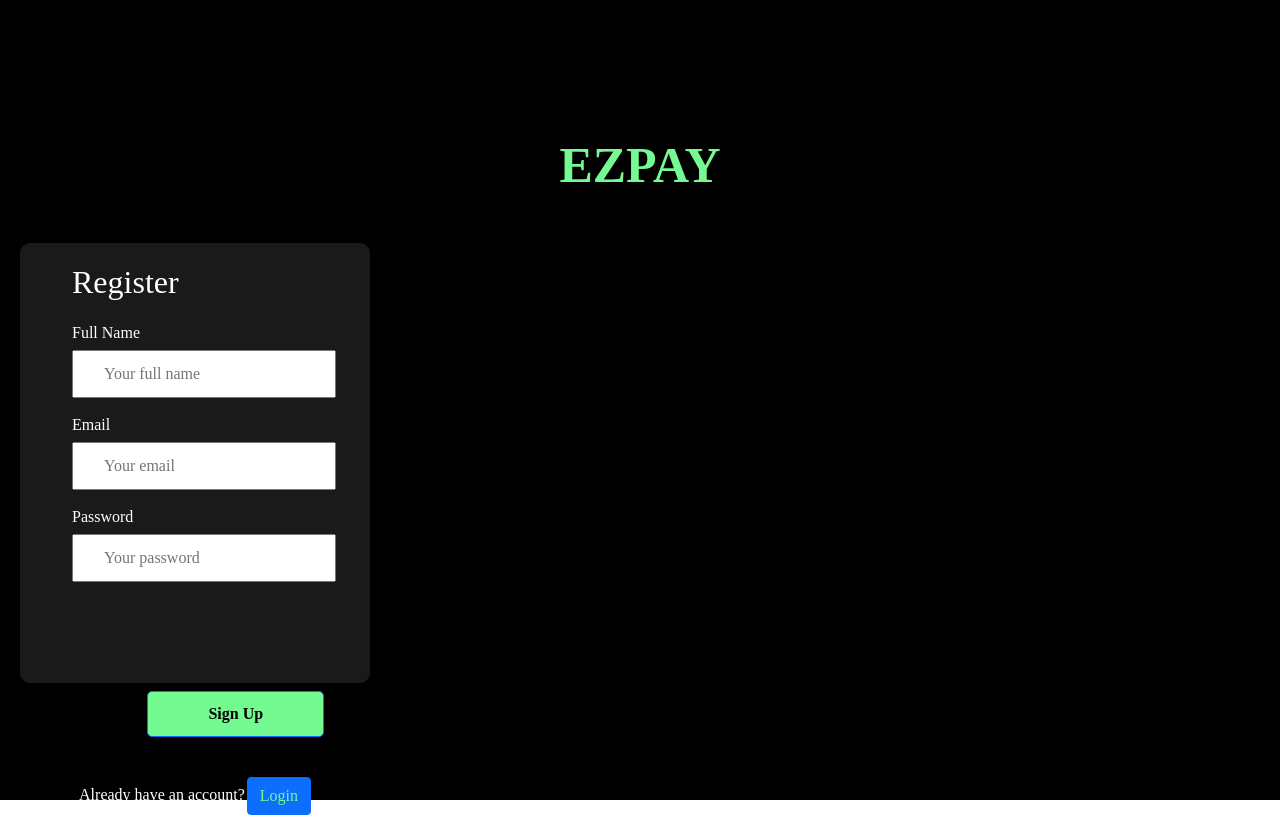
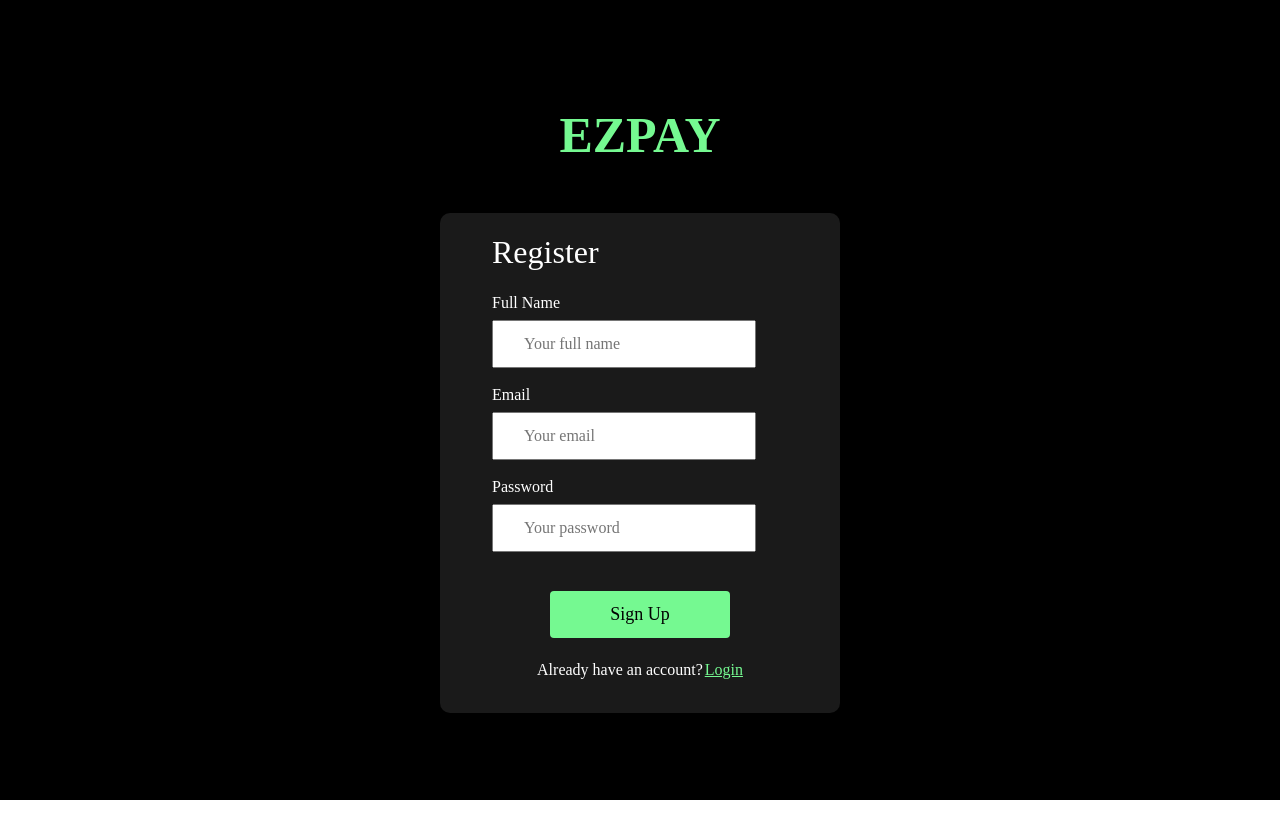
Before and after one commit to dwiwidianto/fe-ezpay, a React (Create React App) app: page /register in a window 1280 px wide. Built offline with nearby package versions, Linux system fonts and the light colour scheme; a web font is replaced by a local one.

Commit message:
bugfix page login & register

```diff
--- a/src/pages/login/index.js
+++ b/src/pages/login/index.js
@@ -31,16 +31,16 @@ export default function Login() {
               </div>
             </div>
             <div class="col-md-12 text-center">
-              <Button type="submit" href="/" className={style.button}>
+              <Button type="submit" href="/" className={style.btn}>
                 Login
               </Button>
             </div><br/><hr/>
             <p className="forgot-password text-right" style={{ textAlign: "center", marginTop:"10px" }}>
               Didn't have any account?
               <br />
-              <Button href="/register" style={{color:"#75F991"}}>
+              <a href="/register" style={{color:"#75F991"}}>
                   Sign Up
-              </Button>
+              </a>
             </p>
           </Form>
         </FloatingLabel>
--- a/src/pages/login/login.module.css
+++ b/src/pages/login/login.module.css
@@ -2,7 +2,6 @@
   text-align: center;
   color: #75f991;
   margin-top: 10px;
-  font-family: ProductSans;
   font-weight: bold;
   font-size: 50px;
   margin-bottom: 20px;
@@ -10,10 +9,9 @@
 
 .card {
   background-color: #1a1a1a;
-  width: 350px;
-  height: 420px;
-  margin-top: 20px;
-  margin-left: 20px;
+  width: 400px;
+  height: 500px;
+  margin-top: 10px;
   border-radius: 10px;
   justify-content: center;
 }
@@ -40,17 +38,26 @@
 .rememberme {
     text-align: left;
     margin-left: 40px;
-    margin-top: 10px;
-    margin-bottom: 30px;
+    margin-top: 5px;
+    margin-bottom: 15px;
   }
 
-.button {
-  text-decoration: None;
-  color: black;
-  font-weight: bold;
-  background-color: #75f991;
+.btn {
   padding: 10px 60px;
-  margin-left: 25%;
-  margin-bottom: 20px;
-  border-radius: 5px;
+  border-radius: 4px;
+  outline: none;
+  border: none;
+  font-size: 18px;
+  color: rgb(0, 0, 0);
+  cursor: pointer;
+  background-color: var(--primary);
 }
+
+.btn:hover {
+  padding: 10px 60px;
+  transition: all 0.3s ease-out;
+  background-color: transparent;
+  color: #fff;
+  border: 2px solid var(--primary);
+  transition: all 0.3s ease-out;
+}
--- a/src/pages/signup/index.js
+++ b/src/pages/signup/index.js
@@ -28,15 +28,15 @@ export default function Signup() {
               <input type="password" className={style.form} placeholder="Your password" />
             </div><br/>
             <div class="col-md-12 text-center">
-              <Button type="submit" href="/" className={style.button}>
+              <Button type="submit" href="/" className={style.btn}>
                 Sign Up
               </Button>
             </div>
             <p className="forgot-password text-right" style={{ textAlign: "center",marginTop:"20px" }}>
               Already have an account?
-              <Button href="/login" style={{color:"#75F991", marginLeft:"2px"}}>
+              <a href="/login" style={{color:"#75F991", marginLeft:"2px"}}>
                   Login
-              </Button>
+              </a>
             </p>
           </Form>
         </FloatingLabel>
--- a/src/pages/signup/signup.module.css
+++ b/src/pages/signup/signup.module.css
@@ -9,10 +9,9 @@
 
 .card{
     background-color: #1A1A1A;
-    width: 350px;
-    height: 440px;
+    width: 400px;
+    height: 500px;
     margin-top: 20px;
-    margin-left: 20px;
     border-radius: 10px;
     justify-content: center;
 }
@@ -38,14 +37,22 @@
     margin-bottom: 15px;
 }
 
-.button {
-    text-decoration: None;
-    color: black;
-    font-weight: bold;
-    background-color: #75F991;
+.btn {
     padding: 10px 60px;
-    margin-left: 25%;
-    margin-top: 70px;
-    margin-bottom: 20px;
-    border-radius: 5px;
-}
+    border-radius: 4px;
+    outline: none;
+    border: none;
+    font-size: 18px;
+    color: rgb(0, 0, 0);
+    cursor: pointer;
+    background-color: var(--primary);
+  }
+
+  .btn:hover {
+    padding: 10px 60px;
+    transition: all 0.3s ease-out;
+    background-color: transparent;
+    color: #fff;
+    border: 2px solid var(--primary);
+    transition: all 0.3s ease-out;
+  }
```
